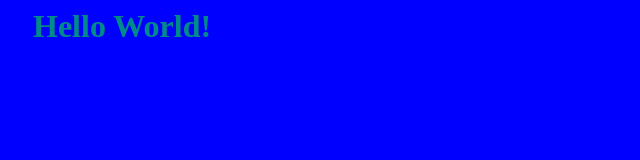
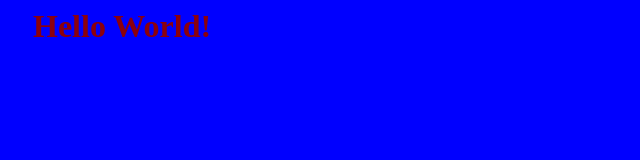
Before and after one commit to joaokita/mit-clod-devops-mod1, a plain HTML site: page index.html in a window 1280 px wide. Shown: the whole page, without its empty margins (0-640 px from the left). Drawn offline with Linux system fonts and the light colour scheme.

Commit message:
change font color

```diff
--- a/mystyle.css
+++ b/mystyle.css
@@ -2,6 +2,6 @@ body{
     background-color: blue;
 }
 h1{
-    color: darkcyan;
+    color: rgb(139, 0, 12);
     margin-left: 25px;
 }
```
